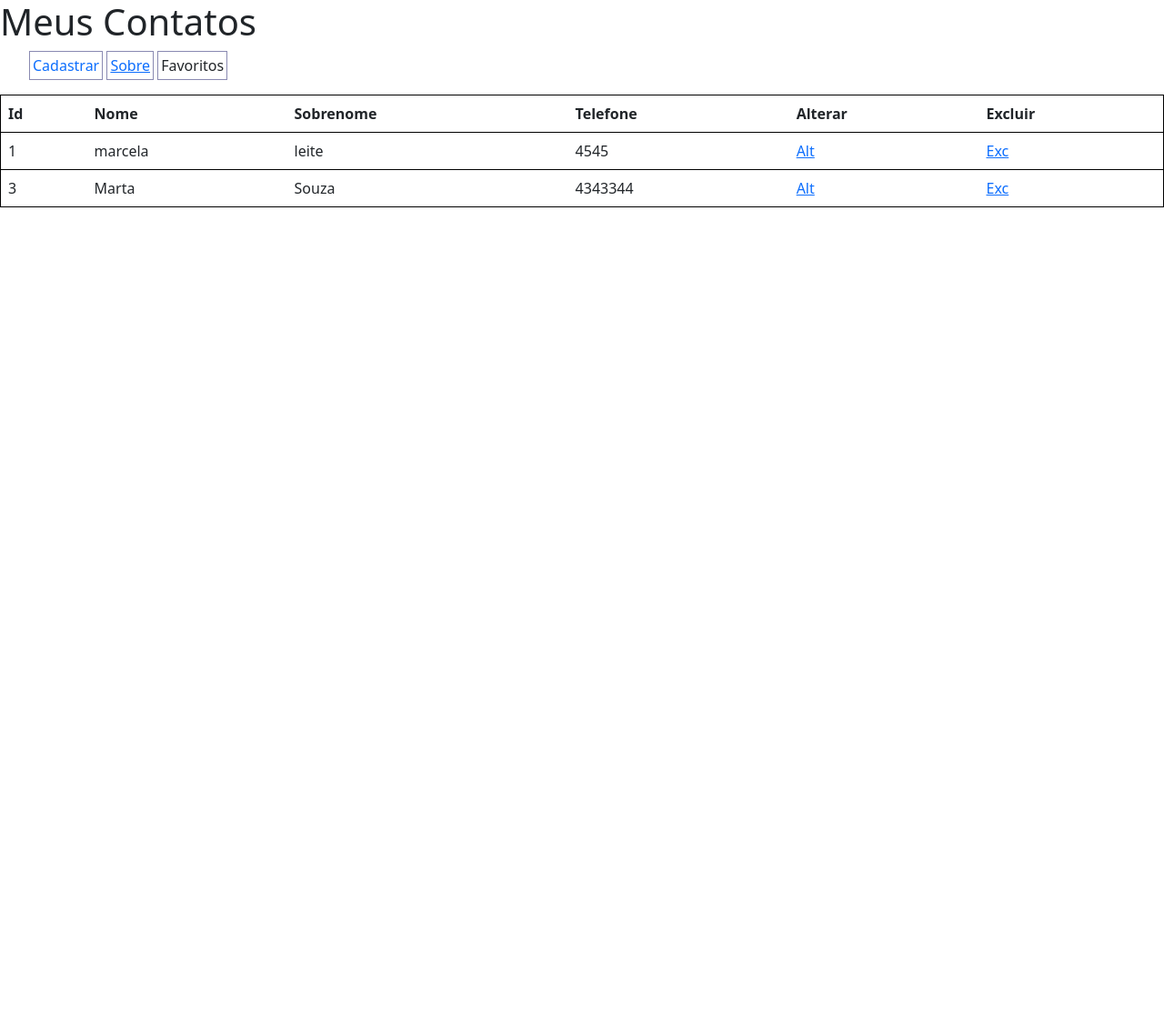
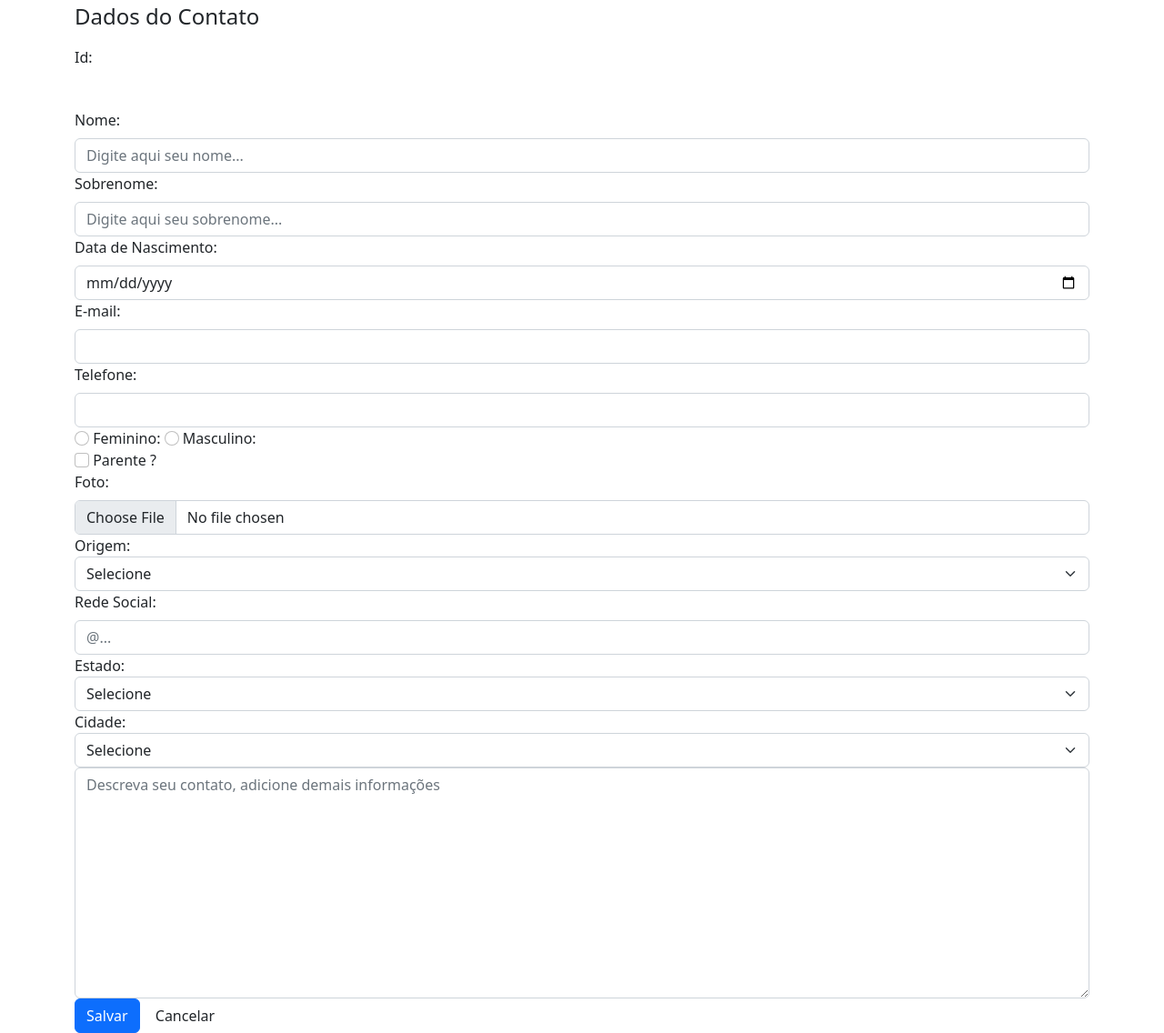
Before and after one commit to marcelaleite/desenvweb2022, a PHP site: page /novo/index.php in a window 1280 px wide. Shown: the whole page at 91% size. Before the commit the page ends 228 px from the top, so only its background shows below. Run offline with PHP 8.4, Linux system fonts and the light colour scheme.

Commit message:
atualiza

```diff
--- a/agenda/contatos.json
+++ b/agenda/contatos.json
@@ -1 +1 @@
-[{"id":"1","nome":"marcela","sobrenome":"leite","dtnasc":"2021-08-02","email":"maria@gmail.com","telefone":"4545","sexo":"1","parente":"","origem":"1","rede":"@eeee","estado":"2","cidade":"2","descricao":"xxxx","foto":"imagens\/"},{"id":"3","nome":"Marta","sobrenome":"Souza","dtnasc":"2020-08-02","email":"marta@mail.com","telefone":"4343344","sexo":"1","parente":"on","origem":"1","rede":"aasas","estado":"4","cidade":"1","descricao":"sksksksksk","foto":"imagens\/"}]
+[{"id":"1","nome":"Marcela","sobrenome":"Leite","dtnasc":"2021-08-02","email":"maria@gmail.com","telefone":"4545","sexo":"1","parente":"","origem":"1","rede":"@eeee","estado":"2","cidade":"2","descricao":"xxxx","foto":"..\/imagens\/"},{"id":"3","nome":"Marta","sobrenome":"Souza","dtnasc":"2020-08-02","email":"marta@mail.com","telefone":"4343344","sexo":"1","parente":"on","origem":"1","rede":"aasas","estado":"4","cidade":"1","descricao":"sksksksksk","foto":"imagens\/"},{"id":4,"nome":"Jo\u00e3o","sobrenome":"Silva","dtnasc":"2020-08-04","email":"joao@mail.com","telefone":"454545454","sexo":"1","parente":"on","origem":"1","rede":"cccc","estado":"3","cidade":"5","descricao":"cccc","foto":"imagens\/Captura de tela de 2022-09-16 16-09-40.png"},{"id":5,"nome":"AAA","sobrenome":"Silva","dtnasc":"2020-08-16","email":"marta@mail.com","telefone":"885888","sexo":"2","parente":"on","origem":"0","rede":"dd","estado":"1","cidade":"1","descricao":"ddd","foto":"..\/imagens\/Captura de tela de 2022-09-26 15-38-45.png"}]
--- a/agenda/index.php
+++ b/agenda/index.php
@@ -1,5 +1,5 @@
 <?php
-  include_once "acao.php";
+  include_once "novo/acao.php";
 
 ?>
 <!DOCTYPE html>
@@ -13,19 +13,39 @@
 
     <link rel="stylesheet" href="estilo.css">
     <title>Agenda de Contatos</title>
-    <script src="script.js"></script>
+    <script src="js/script.js"></script>
 </head>
 <body>
     <h1>Meus Contatos</h1>
     <nav> <!-- menu -->
         <ul class="menu">
-            <li id="cadastrar" class="itemenu"><a href="contato.php">Cadastrar</a></li>
+            <li id="cadastrar" class="itemenu"><a href="novo/">Cadastrar</a></li>
             <li><a href="extras/sobre.html">Sobre</a></li>
             <li>Favoritos</li>
         </ul>
     </nav>
+    <section> <!-- pesquisa -->
+        <div class='row'>
+            <div class='col'>
+                <form action="" id='pesquisa'>
+                    <div class='row'>
+                        <div class='col-6'></div>
+                        <div class='col-4'>
+                            <input class='form-control' type="search" name='busca' id='busca'>
+                        </div>
+                        <div class='col-2'>
+                            <button class='btn btn-primary' type="submit">Filtrar</button>
+                        </div>
+                    </div>
+                </form>
+            </div>
+        </div>
+    </section>
+    <br>
     <section> <!-- tabela de contatos-->
-        <table class="table lista-contatos">
+        <div class='row'>
+            <div class='col' id='listagem'>
+                <table class="table lista-contatos" id='lista'>
                 <thead>
                     <tr>
                         <th>Id</th><th>Nome</th><th>Sobrenome</th><th>Telefone</th><th>Alterar</th><th>Excluir</th>
@@ -33,13 +53,17 @@
                 </thead>
                 <?php
                 $dados = carregaDoArquivoParaVetor();
+
                 foreach($dados as $contato){
-                $alterar = "<a href='contato.php?acao=editar&id=".$contato['id']."'>Alt</a>";
-                $excluir = "<a href='#' onclick=excluir('index.php?acao=excluir&id=".$contato['id']."')>Exc</a>";
+                    $alterar = "<a href='novo/index.php?acao=editar&id=".$contato['id']."'>Alt</a>";
+                    $excluir = "<a href='#' onclick=excluir('index.php?acao=excluir&id=".$contato['id']."','".$contato['nome']."')>Exc</a>";
                     echo "<tr><td>".$contato['id']."</td><td>".$contato['nome']."</td><td>".$contato['sobrenome']."</td><td>".$contato['telefone']."</td><td>".$alterar."</td><td>".$excluir."</td></tr>";
                 }
                 ?>
                 </table>
+            </div>
+        </div>
+
     </section>
 </body>
 </html>
--- /dev/null
+++ b/agenda/novo/acao.php
@@ -0,0 +1,149 @@
+
+<?php
+// verificar dados enviados
+// echo 'Dados enviados:<br>';
+// echo '<pre>';
+// var_dump($_POST);
+// echo '</pre>';
+
+define('JSON',$_SERVER['DOCUMENT_ROOT'].'/contatos.json');
+
+function carregaDadosFormParaVetor(){
+    $destino = '';
+    if (isset($_FILES['foto'])){
+        // define a pasta destino do arquivo feito upload
+        $destino = '../imagens/'.$_FILES['foto']['name'];
+        // move o arquivo para a pasta destino
+        move_uploaded_file($_FILES['foto']['tmp_name'],$destino);
+    }
+
+    // pega informação enviada via post e guarda no vetor dados
+    $dados = array( 'id' => isset($_POST['id'])?$_POST['id']:0,  // teste ISSET é para verificar se os dados foram enviados
+                    'nome' => isset($_POST['nome'])?$_POST['nome']:'',
+                    'sobrenome' => isset($_POST['sobrenome'])?$_POST['sobrenome']:'',
+                    'dtnasc' => isset($_POST['dtnasc'])?$_POST['dtnasc']:'',
+                    'email' => isset($_POST['email'])?$_POST['email']:'',
+                    'telefone' => isset($_POST['telefone'])?$_POST['telefone']:'',
+                    'sexo' => isset($_POST['sexo'])?$_POST['sexo']:'',
+                    'parente' => isset($_POST['parente'])?$_POST['parente']:'',
+                    'origem' => isset($_POST['origem'])?$_POST['origem']:'',
+                    'rede' => isset($_POST['rede'])?$_POST['rede']:'',
+                    'estado' => isset($_POST['estado'])?$_POST['estado']:'',
+                    'cidade' => isset($_POST['cidade'])?$_POST['cidade']:'',
+                    'descricao' => isset($_POST['descricao'])?$_POST['descricao']:'',
+                    'foto'=>$destino
+                );
+    return $dados;
+
+}
+
+
+function inserir($novocontato){ // atualiza arquivo com todos os dados
+    $dados = carregaDoArquivoParaVetor();
+    $novocontato['id'] = nextID($dados);
+    if (validaDados($novocontato)){
+        if ($dados){
+            array_push($dados,$novocontato);
+        }else{
+            $dados[] = $novocontato;
+        }
+        salvaDadosNoArquivo($dados);
+        return true;
+    }
+    return false;
+}
+
+function salvaDadosNoArquivo($dados){
+    file_put_contents(JSON,json_encode($dados));
+}
+
+function nextID($dados){
+    $id = 0;
+    if ($dados)
+        $id = intval($dados[count($dados)-1]['id']);
+    return ++$id;
+}
+
+function carregaDoArquivoParaVetor(){
+    if (file_exists(JSON)){
+        $conteudo = file_get_contents(JSON);
+        $contatos = json_decode($conteudo,true);
+        return $contatos;
+    }
+
+    return null;
+
+}
+
+function validaDados($dados){
+
+    foreach($dados as $campo){  // apenas verifica se tem algum campo em branco
+        if ($campo == '')
+            return false;
+    }
+    return true;
+}
+
+function excluir($id){
+    $dados = carregaDoArquivoParaVetor();
+    $i = 0;
+    foreach($dados as $contato){
+        if ($contato['id'] == $id)
+            break;
+        else
+        $i++;
+    }
+    array_splice($dados,$i,1);
+    salvaDadosNoArquivo($dados);
+}
+
+function buscaContato($id){
+    $dados = carregaDoArquivoParaVetor();
+    foreach($dados as $contato){
+        if ($contato['id'] == $id)
+            return $contato;
+    }
+}
+
+function alterar($alterado){
+    $dados = carregaDoArquivoParaVetor();
+    $i = 0;
+    foreach($dados as $contato){
+        if ($contato['id'] == $alterado['id'])
+            break;
+        else
+        $i++;
+    }
+    array_splice($dados,$i,1,array($alterado));
+    salvaDadosNoArquivo($dados);
+}
+
+
+$acao = isset($_POST['acao'])?$_POST['acao']:'';
+
+if ($acao =='salvar'){
+
+    $contato = carregaDadosFormParaVetor();
+    if ($contato['id'] == 0){
+        if (inserir($contato))
+            header('location: ../index.php');
+    }else{
+        alterar($contato);
+        header('location: ../index.php');
+
+    }
+}
+else{
+
+    $acao = isset($_GET['acao'])?$_GET['acao']:'';
+    $id = isset($_GET['id'])?$_GET['id']:'';
+
+    if ($acao == 'excluir'){
+        excluir($id);
+    }else if($acao == 'editar'){
+        $contato = buscaContato($id);
+
+
+    }
+}
+?>
--- /dev/null
+++ b/agenda/novo/index.php
@@ -0,0 +1,111 @@
+<?php
+    include_once("acao.php");
+
+?>
+<!DOCTYPE html>
+<html lang="en">
+<head>
+    <meta charset="UTF-8">
+    <!-- CSS only -->
+    <link href="https://cdn.jsdelivr.net/npm/bootstrap@5.2.0/dist/css/bootstrap.min.css" rel="stylesheet" integrity="sha384-gH2yIJqKdNHPEq0n4Mqa/HGKIhSkIHeL5AyhkYV8i59U5AR6csBvApHHNl/vI1Bx" crossorigin="anonymous">
+    <!-- JavaScript Bundle with Popper -->
+    <script src="https://cdn.jsdelivr.net/npm/bootstrap@5.2.0/dist/js/bootstrap.bundle.min.js" integrity="sha384-A3rJD856KowSb7dwlZdYEkO39Gagi7vIsF0jrRAoQmDKKtQBHUuLZ9AsSv4jD4Xa" crossorigin="anonymous"></script>
+    <script src='script .js'></script>
+    <title>Cadastro de Novo Contato</title>
+
+</head>
+<body class='container'>
+    <div class='row'>
+        <div class='col'>
+            <section id="formulario-cadastro">
+                <form  method="post" enctype="multipart/form-data">
+                    <fieldset>
+                        <legend>Dados do Contato</legend>
+                        <div>
+                            <label class="col-sm-2 col-form-label" for="nome">Id:</label>
+                            <input readonly class="form-control-plaintext" type="text" id="id" name="id"  value=<?=isset($contato)?$contato['id']:''?> >
+                        </div>
+                        <div>
+                            <label class="form-label" for="nome">Nome:</label>
+                            <input class="form-control" type="text" id="nome" name="nome" placeholder="Digite aqui seu nome..."  value= <?=isset($contato)?$contato['nome']:''?> >
+                        </div>
+                        <div>
+                            <label class="form-label" for="sobrenome">Sobrenome:</label>
+                            <input type="text"  class="form-control" id="sobrenome" name="sobrenome" placeholder="Digite aqui seu sobrenome..."  value=<?=isset($contato)?$contato['sobrenome']:''?>>
+                        </div>
+                        <div>
+                            <label class="form-label" for="dtnasc">Data de Nascimento:</label>
+                            <input type="date"  class="form-control" id="dtnasc" name="dtnasc" value=<?=isset($contato)?$contato['dtnasc']:''?>>
+                        </div>
+                        <div>
+                            <label class="form-label" for="email">E-mail:</label>
+                            <input type="email"  class="form-control"  id="email" name="email" value=<?=isset($contato)?$contato['email']:''?>>
+                        </div>
+                        <div>
+                            <label class="form-label" for="telefone">Telefone:</label>
+                            <input type="tel"  class="form-control"  id="telefone" name="telefone" value=<?=isset($contato)?$contato['telefone']:''?>>
+                        </div>
+                        <div>
+                            <input type="radio"  class="form-check-input"   id="sexofeminino" name="sexo" value="1" <?php if(isset($contato) and $contato['sexo']=='1') echo 'checked'; ?> >
+                            <label class="form-check-label" for="sexofeminino">Feminino:</label>
+                            <input type="radio" class="form-check-input"   id="sexomasculino" name="sexo" value="2" <?php if(isset($contato) and $contato['sexo']=='2') echo 'checked'; ?> >
+                            <label class="form-check-label" for="sexomasculino">Masculino:</label>
+                        </div
+                        <div>
+                            <input type="checkbox" class="form-check-input"  id="parente" name="parente" <?php if(isset($contato) and $contato['parente']) echo 'checked'?> >
+                            <label class="form-check-label"  for="parente">Parente ?</label>
+                        </div>
+                        <div>
+                            <label class="form-label" for="foto">Foto:</label>
+                            <input type="file"  class="form-control"  id="foto" name="foto" value=<?=isset($contato)?$contato['foto']:''?>>
+                        </div>
+                        <div>
+                            <label for="origem">Origem:</label>
+                            <select  class="form-select"  name="origem" id="origem">
+                                <option value="0">Selecione</option>
+                                <option value="1"  <?php if(isset($contato) and $contato['origem'] == 1) echo 'selected'; ?>>Trabalho</option>
+                                <option value="2"  <?php if(isset($contato) and $contato['origem'] == 2) echo 'selected'; ?>>Escola</option>
+                                <option value="3"  <?php if(isset($contato) and $contato['origem'] == 3) echo 'selected'; ?>>Internet</option>
+                                <option value="4"  <?php if(isset($contato) and $contato['origem'] == 4) echo 'selected'; ?>>Night</option>
+                            </select>
+                        </div>
+                        <div>
+                            <label  class="form-label"for="rede">Rede Social:</label>
+                            <input  class="form-control"  type="text" id="rede" name="rede" placeholder="@..." value=<?=isset($contato)?$contato['rede']:''?>>
+                        </div>
+                        <div>
+                            <label for="estado">Estado:</label>
+                            <select  class="form-select"  name="estado" id="estado">
+                                <option value="0">Selecione</option>
+                                <option value="1" <?php if(isset($contato) and $contato['estado'] == 1) echo 'selected'; ?>>Acre</option>
+                                <option value="2" <?php if(isset($contato) and $contato['estado'] == 2) echo 'selected'; ?>>Paraná</option>
+                                <option value="3" <?php if(isset($contato) and $contato['estado'] == 3) echo 'selected'; ?>>Rio Grande do Sul</option>
+                                <option value="4" <?php if(isset($contato) and $contato['estado'] == 4) echo 'selected'; ?>>Santa Catarina</option>
+                                <option value="5" <?php if(isset($contato) and $contato['estado'] == 5) echo 'selected'; ?>>São Paulo</option>
+                            </select>
+                        </div>
+                        <div>
+                            <label for="cidade">Cidade:</label>
+                            <select  class="form-select" name="cidade" id="cidade" value=<?=isset($contato)?$contato['cidade']:''?>>
+                                <option value="0">Selecione</option>
+                                <option value="1" <?php if(isset($contato) and $contato['cidade'] == 1) echo 'selected'; ?>>Joinville</option>
+                                <option value="2" <?php if(isset($contato) and $contato['cidade'] == 2) echo 'selected'; ?>>Florianópolis</option>
+                                <option value="3" <?php if(isset($contato) and $contato['cidade'] == 3) echo 'selected'; ?>>Itajaí</option>
+                                <option value="4" <?php if(isset($contato) and $contato['cidade'] == 4) echo 'selected'; ?>>Blumenau</option>
+                                <option value="5" <?php if(isset($contato) and $contato['cidade'] == 5) echo 'selected'; ?>>Rio do Sul</option>
+                            </select>
+                        </div>
+                        <div>
+                            <textarea  class="form-control"  name="descricao" id="descricao" cols="30" rows="10" placeholder="Descreva seu contato, adicione demais informações"><?=isset($contato)?$contato['descricao']:''?></textarea>
+                        </div>
+                        <div>
+                            <button  class="btn btn-primary"  type="submit" name="acao" value="salvar">Salvar</button>
+                            <input  class="btn btn-cancel"  type="reset" name="cancelar" value="Cancelar" onclick='window.location.href="index.php"'>
+                        </div>
+                    </fieldset>
+                </form>
+            </section>
+        </div>
+    </div>
+</body>
+</html>
```
Also changed, not shown: agenda/pesquisa.php (added, +20 -0 lines), agenda/imagens/Captura de tela de 2022-09-16 16-09-40.png (deleted), agenda/novo/js/script.js (added). Lines whose indentation alone changed are shown as unchanged.
